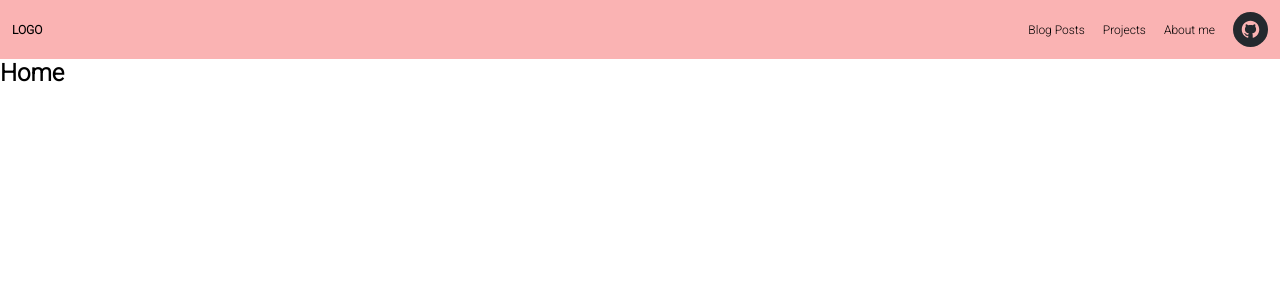
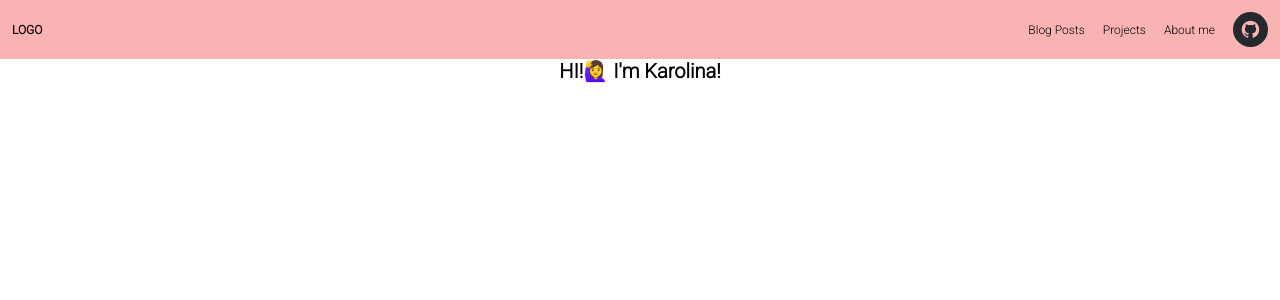
Before and after one commit to CarolinaFledgling/sanity-react-first-project, a React (Create React App) app: page / in a window 1280 px wide. Shown: the top 300 px of the page. Built offline with nearby package versions, Linux system fonts and the light colour scheme.

Commit message:
try added img to main section

```diff
--- a/src/components/Home/Home.js
+++ b/src/components/Home/Home.js
@@ -1,9 +1,17 @@
-import React from 'react'
-
+import React from "react";
+import styles from "./Home.module.scss";
+/* import image from '../img/study-img.jpg' */
 export default function Home() {
-    return (
-        <div>
-            <h1>Home</h1>
-        </div>
-    )
+  return (
+    <main className={styles.main}>
+{/*       <img
+        src={image}
+        alt="laptop and book to study code"
+        className={styles.imgHero}
+      /> */}
+      <section className="styles.mainSection">
+        <h1 className={styles.title}>HI!🙋‍♀️ I'm Karolina!</h1>
+      </section>
+    </main>
+  );
 }
--- /dev/null
+++ b/src/components/Home/Home.module.scss
@@ -0,0 +1,15 @@
+.title {
+  font-size: 2rem;
+  color: rgb(2, 2, 1)}
+
+.main {
+  display: flex;
+  justify-content: center;
+  align-items: center;
+  width: 100%;
+}
+
+.imgHero {
+  max-width: 100%;
+  height: auto;
+}
--- a/src/components/NavBar/NavBar.js
+++ b/src/components/NavBar/NavBar.js
@@ -20,7 +20,6 @@ export default function NavBar() {
           <NavLink to="/about" className={styles.navLink}>
             About me
           </NavLink>
-
           <SocialIcon
             url="https://github.com/CarolinaFledgling"
             className={styles.iconSocial}
--- a/src/index.css
+++ b/src/index.css
@@ -18,7 +18,7 @@ body {
   font-size: 1.2rem;
 }
 
-a{
+a {
   color: black;
   text-decoration: none;
 }
```
Also changed, not shown: src/img/study-img.jpg (added).
